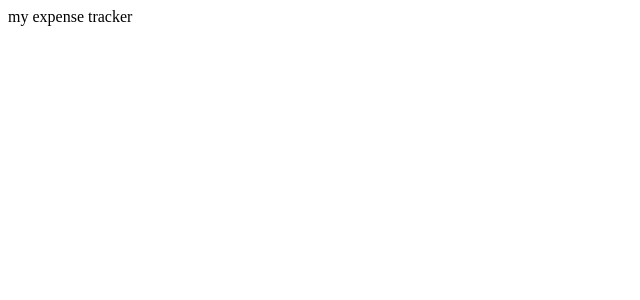
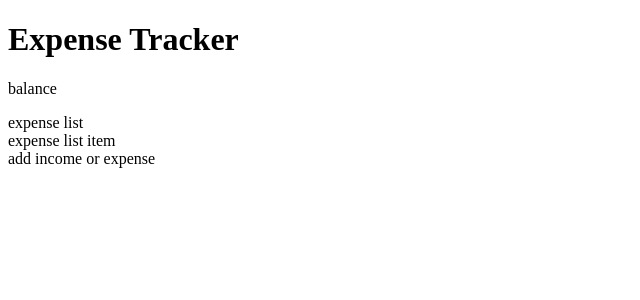
Before and after one commit to stakic-igor/expense-tracker, a Vue app: page / in a window 1280 px wide. Shown: the top 300 px of the page, without its empty margins (0-640 px from the left). Built offline with nearby package versions, Linux system fonts and the light colour scheme.

Commit message:
Add components tree

```diff
--- a/src/App.vue
+++ b/src/App.vue
@@ -1,3 +1,13 @@
+<script setup>
+import Header from './components/Header.vue'
+import Balance from './components/Balance.vue';
+import ExpenseList from './components/ExpenseList.vue';
+import ExpenseForm from './components/ExpenseForm.vue';
+</script>
+
 <template>
-  my expense tracker
+  <Header />
+  <Balance />
+  <ExpenseList />
+  <ExpenseForm />
 </template>
--- /dev/null
+++ b/src/components/Balance.vue
@@ -0,0 +1,3 @@
+<template>
+    <p>balance</p>
+</template>
--- /dev/null
+++ b/src/components/ExpenseForm.vue
@@ -0,0 +1,3 @@
+<template>
+    <div>add income or expense</div>
+</template>
--- /dev/null
+++ b/src/components/ExpenseList.vue
@@ -0,0 +1,7 @@
+<script setup>
+import ExpenseListItem from './ExpenseListItem.vue';
+</script>
+<template>
+    <div>expense list</div>
+    <ExpenseListItem />
+</template>
--- /dev/null
+++ b/src/components/ExpenseListItem.vue
@@ -0,0 +1,3 @@
+<template>
+    <div>expense list item</div>
+</template>
--- /dev/null
+++ b/src/components/Header.vue
@@ -0,0 +1,7 @@
+<script setup>
+
+</script>
+
+<template>
+    <h1>Expense Tracker</h1>
+</template>
```
